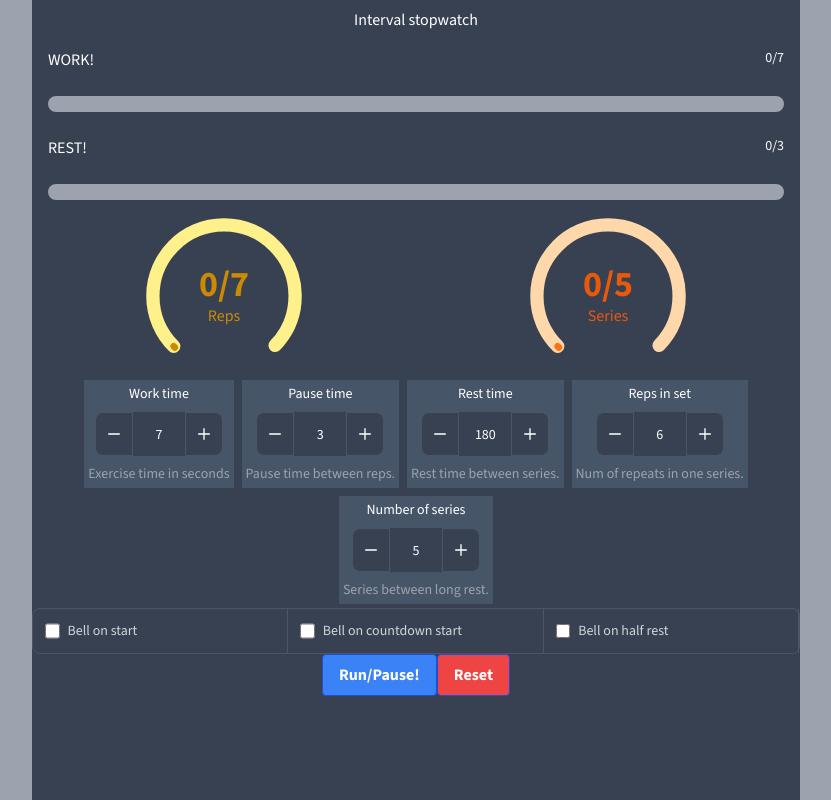
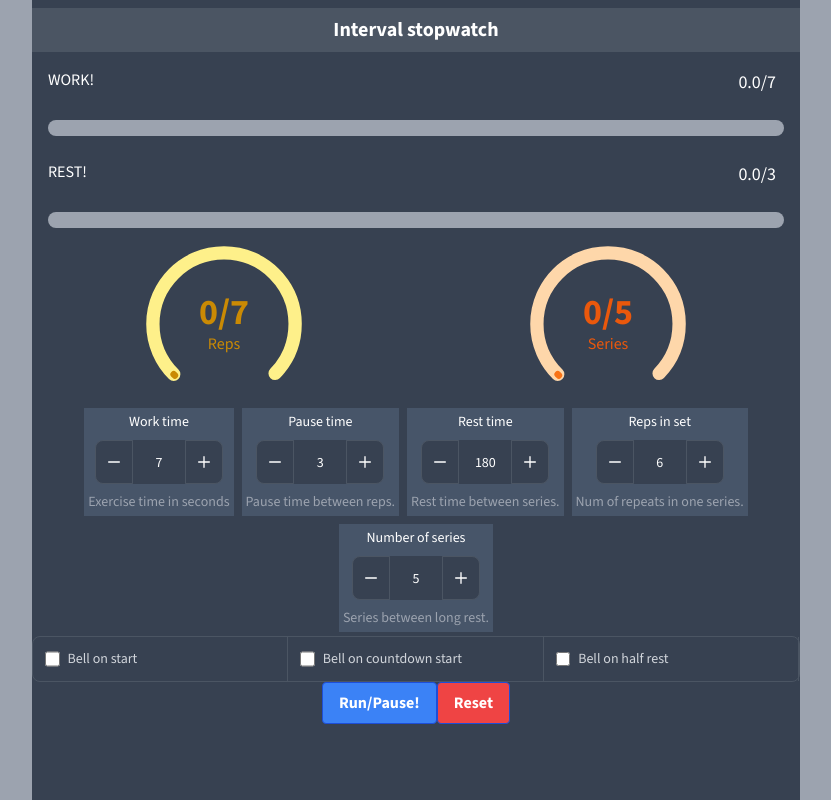
Before and after one commit to tomaszKostur/interval_stopwatch, a website built with Parcel: page src/index.html in a window 1280 px wide. Shown: the whole page, without its empty margins (224-1055 px from the left). Built offline with nearby package versions, Linux system fonts and the light colour scheme.

Commit message:
Improve front

```diff
--- a/src/index.html
+++ b/src/index.html
@@ -14,12 +14,13 @@
 <body class="bg-gray-400">
     <main class="flex justify-center h-screen text-white">
         <div class="bg-gray-700 container mx-auto max-w-3xl">
-            <h1 class="m-2 text-center text-white">Interval stopwatch</h1>
-
+            <div class="w-full bg-gray-600">
+                <h1 class="m-2 p-2 text-center text-white font-bold text-xl">Interval stopwatch</h1>
+            </div>
             <div id="work_bar">
                 <div class="flex justify-between m-2 p-2">
                     <span class="text-base font-medium text-white">WORK!</span>
-                    <span id="work_bar_text" class="text-sm font-medium text-white">45%</span>
+                    <span id="work_bar_text" class="mx-2 text-lg font-medium text-white">45%</span>
                 </div>
                 <div class="m-2 p-2">
                     <div class="w-full  rounded-full h-4 bg-gray-400">
@@ -30,7 +31,7 @@
             <div id="pause_bar">
                 <div class="flex justify-between m-2 p-2">
                     <span class="text-base font-medium text-white">REST!</span>
-                    <span id="pause_bar_text" class="text-sm font-medium text-white">45%</span>
+                    <span id="pause_bar_text" class="mx-2 text-lg font-medium text-white">45%</span>
                 </div>
                 <div class="m-2 p-2">
                     <div class="w-full rounded-full h-4 bg-gray-400">
--- a/src/index.ts
+++ b/src/index.ts
@@ -73,7 +73,7 @@ function stopwatch_tick(stopwatch: IntervalStopwatch, delay_ms: number) {
       stopwatch.work_time += delay_ms;
 
       if (stopwatch.work_time >= stopwatch.work_time_set) {
-        if (stopwatch.reps_in_set >= stopwatch.reps_in_set_set -1) {
+        if (stopwatch.reps_in_set >= stopwatch.reps_in_set_set - 1) {
           stopwatch.number_of_series += 1;
           stopwatch.reps_in_set += 1;
           // stopwatch.reps_in_set = 0;
@@ -133,9 +133,9 @@ function stopwatch_toggle(stopwatch: IntervalStopwatch) {
 function render_stopwatch(stopwatch: IntervalStopwatch) {
   const work_percentage = (stopwatch.work_time / stopwatch.work_time_set) * 100;
   document.getElementById("work_bar_bar")!.style.setProperty("width", `${work_percentage}%`);
-  document.getElementById("work_bar_text")!.textContent = `${stopwatch.work_time / CONVENTION_MULTIPLIER}/${
-    stopwatch.work_time_set / CONVENTION_MULTIPLIER
-  }`;
+  document.getElementById("work_bar_text")!.textContent = `${(stopwatch.work_time / CONVENTION_MULTIPLIER).toFixed(
+    1
+  )}/${stopwatch.work_time_set / CONVENTION_MULTIPLIER}`;
 
   const pause_percentage = (stopwatch.pause_time / stopwatch.pause_time_set) * 100;
   const rest_percentage = (stopwatch.rest_time / stopwatch.rest_time_set) * 100;
@@ -143,15 +143,15 @@ function render_stopwatch(stopwatch: IntervalStopwatch) {
   if (stopwatch.state === IntervalStopwatchState.rest) {
     pause_bar_bar.style.setProperty("width", `${rest_percentage}%`);
     pause_bar_bar.classList.replace("bg-yellow-900", "bg-red-600");
-    document.getElementById("pause_bar_text")!.textContent = `${stopwatch.rest_time / CONVENTION_MULTIPLIER}/${
-      stopwatch.rest_time_set / CONVENTION_MULTIPLIER
-    }`;
+    document.getElementById("pause_bar_text")!.textContent = `${(stopwatch.rest_time / CONVENTION_MULTIPLIER).toFixed(
+      1
+    )}/${stopwatch.rest_time_set / CONVENTION_MULTIPLIER}`;
   } else {
     pause_bar_bar.style.setProperty("width", `${pause_percentage}%`);
     pause_bar_bar.classList.replace("bg-red-600", "bg-yellow-900");
-    document.getElementById("pause_bar_text")!.textContent = `${stopwatch.pause_time / CONVENTION_MULTIPLIER}/${
-      stopwatch.pause_time_set / CONVENTION_MULTIPLIER
-    }`;
+    document.getElementById("pause_bar_text")!.textContent = `${(stopwatch.pause_time / CONVENTION_MULTIPLIER).toFixed(
+      1
+    )}/${stopwatch.pause_time_set / CONVENTION_MULTIPLIER}`;
   }
 
   const reps_percentage = (stopwatch.reps_in_set / stopwatch.reps_in_set_set) * 100 * GAUGE_SCALE;
```
